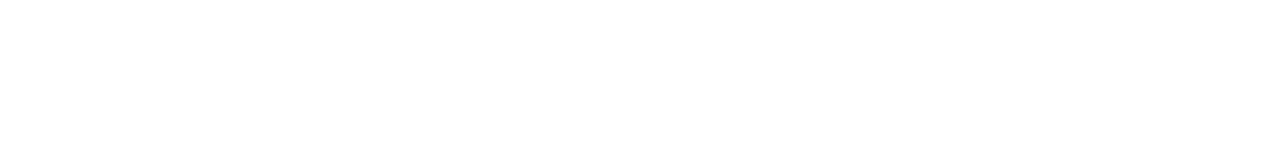
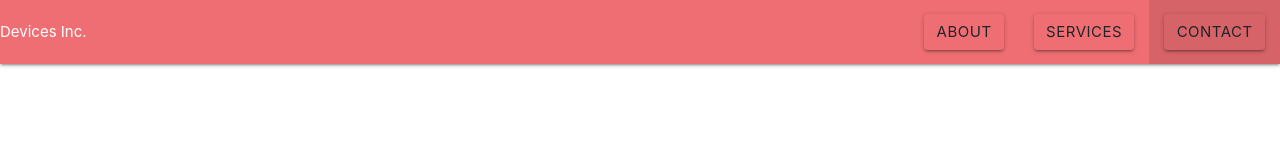
Before and after one commit to Barriermatt7/Devicesweb, a plain HTML site: page contact.html in a window 1280 px wide. Drawn offline with nearby package versions, Linux system fonts and the light colour scheme.

Commit message:
First commit

```diff
--- a/contact.html
+++ b/contact.html
@@ -11,6 +11,19 @@
     </head>
     <body>
 
+            <div class="navbar-fixed">
+                    <nav>
+                        <div class="nav-wrapper">
+                            <a href="index.html" id="logo">Devices Inc.</a>
+                            <ul class="right hide-on-med-and-down">
+                                <li><a class="waves-effect waves-light btn" href="about.html">About</a></li>
+                                <li><a class="waves-effect waves-light btn" href="services.html">Services</a></li>
+                                <li class="active"><a class="waves-effect waves-light btn" href="contact.html">Contact</a></li>
+                            </ul>
+                        </div>
+                    </nav>
+                </div>
+
 
         <script src="https://cdnjs.cloudflare.com/ajax/libs/materialize/1.0.0/js/materialize.min.js"></script>
         <script src="https://code.jquery.com/jquery-3.3.1.slim.min.js" integrity="sha384-q8i/X+965DzO0rT7abK41JStQIAqVgRVzpbzo5smXKp4YfRvH+8abtTE1Pi6jizo" crossorigin="anonymous"></script>
```
Also changed, not shown: about.html (+4 -3 lines), services.html (+12 -0 lines).
